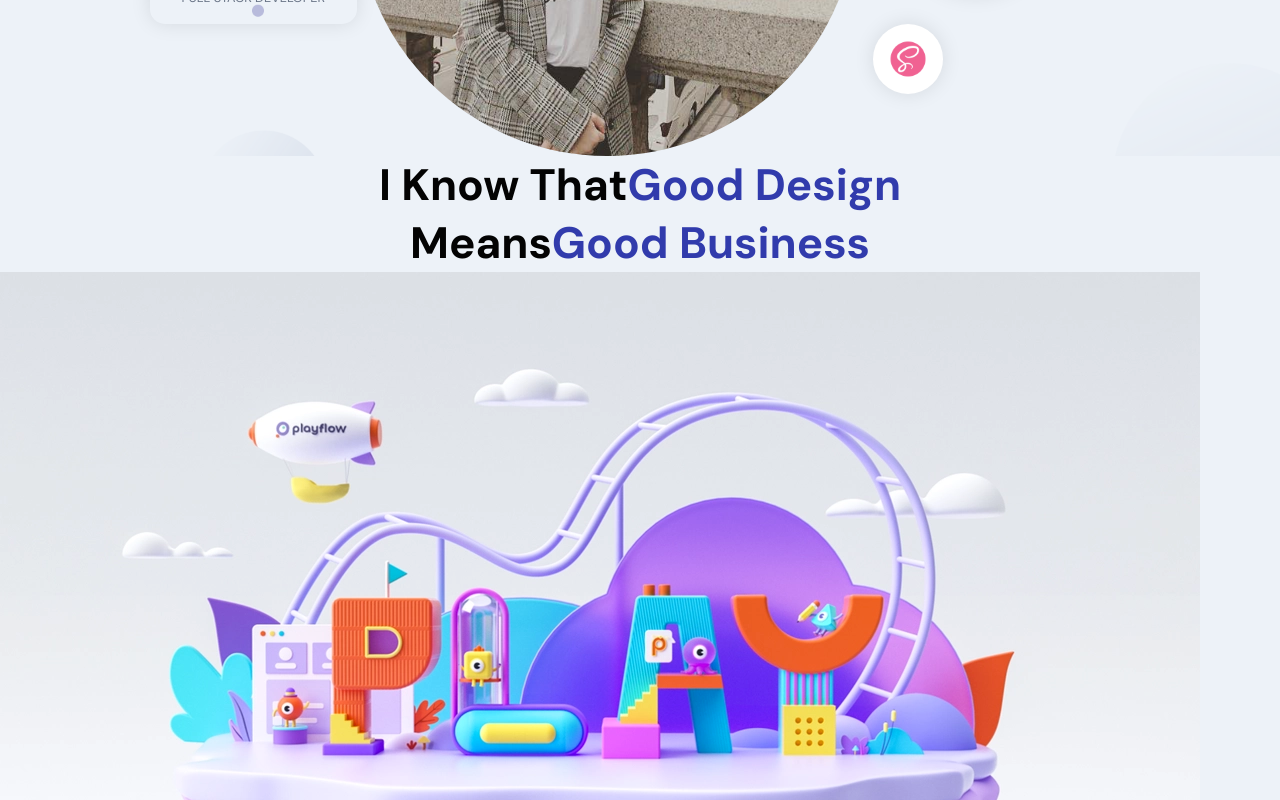
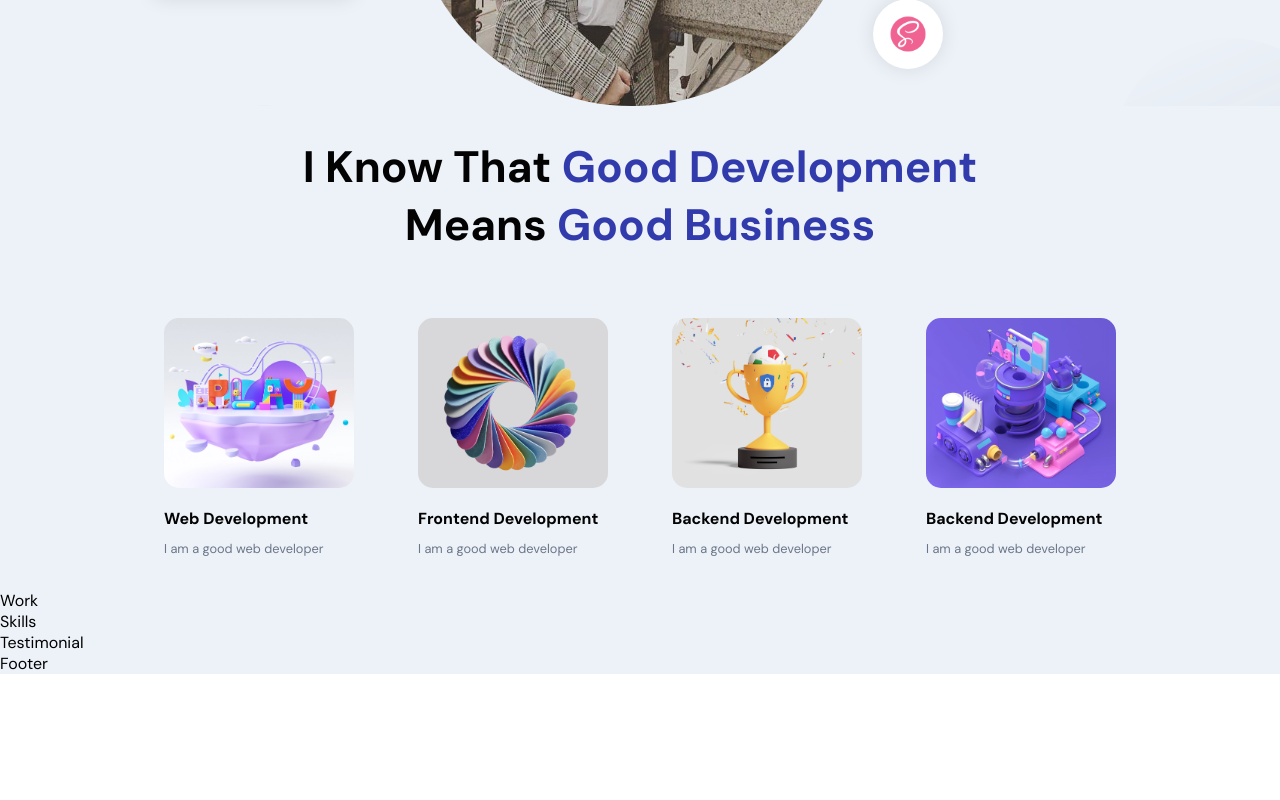
Before and after one commit to huongnguyen1709/portfolio, a React (Create React App) app in the folder frontend-react/: page / in a window 1280 px wide. Shown: the part 440-1240 px from the top of the page. After the commit the page ends 1114 px from the top, so only its background shows below. Built offline with nearby package versions, Linux system fonts and the light colour scheme.

Commit message:
add styles to About component

```diff
--- a/frontend-react/src/container/About/About.js
+++ b/frontend-react/src/container/About/About.js
@@ -11,14 +11,19 @@
     imgUrl: images.about01,
   },
   {
-    title: 'Web Development',
+    title: 'Frontend Development',
     description: 'I am a good web developer',
     imgUrl: images.about02,
   },
   {
-    title: 'Web Development',
+    title: 'Backend Development',
     description: 'I am a good web developer',
     imgUrl: images.about03,
+  },
+  {
+    title: 'Backend Development',
+    description: 'I am a good web developer',
+    imgUrl: images.about04,
   },
 ];
 
@@ -27,10 +32,10 @@
     <>
       <h2 className='head-text'>
         I know that
-        <span>Good Design</span>
+        <span> Good Development</span>
         <br />
         means
-        <span>Good business</span>
+        <span> Good business</span>
       </h2>
 
       <div className='app__profiles'>
--- a/frontend-react/src/container/About/About.scss
+++ b/frontend-react/src/container/About/About.scss
@@ -0,0 +1,40 @@
+.app__about {
+  flex: 1;
+  width: 100%;
+  flex-direction: column;
+}
+
+.app__profiles {
+  display: flex;
+  justify-content: center;
+  align-items: flex-start;
+  flex-wrap: wrap;
+  margin-top: 2rem;
+}
+
+.app__profile-item {
+  width: 190px;
+  display: flex;
+  justify-content: flex-start;
+  align-items: flex-start;
+  flex-direction: column;
+  margin: 2rem;
+
+  img {
+    width: 100%;
+    height: 170px;
+    border-radius: 15px;
+    object-fit: cover;
+  }
+
+  @media screen and (min-width: 2000px) {
+    width: 370px;
+    margin: 2rem 4rem;
+
+    img {
+      height: 320px;
+      border-radius: 15px;
+      object-fit: cover;
+    }
+  }
+}
--- a/frontend-react/src/container/Header/Header.scss
+++ b/frontend-react/src/container/Header/Header.scss
@@ -4,6 +4,8 @@
   background-size: cover;
   background-repeat: repeat;
   background-position: center;
+
+  margin-bottom: 2rem;
 
   .app__wrapper {
     padding: 0;
@@ -168,8 +170,8 @@
   position: relative;
 
   img {
-    width: 100%;
-    height: 100%;
+    width: 90%;
+    height: 90%;
     border-radius: 50%;
     object-fit: contain;
     z-index: 1;
```
